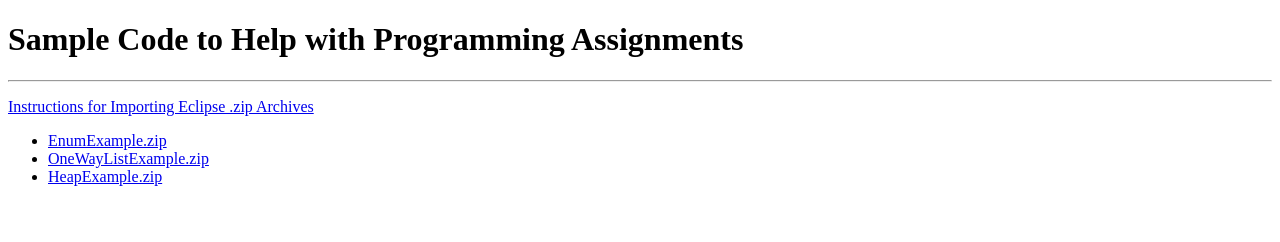
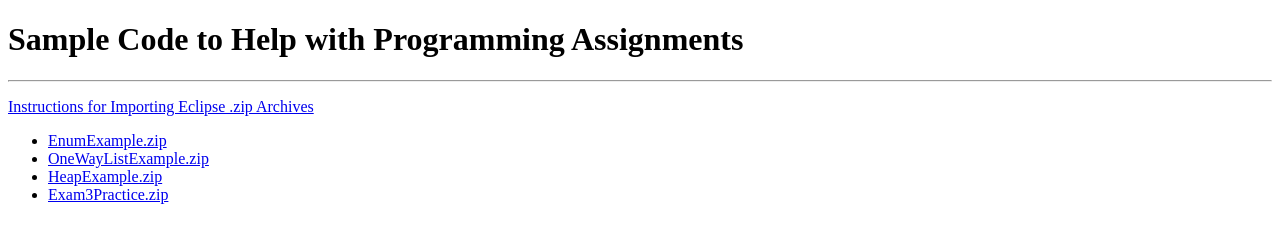
Before and after one commit to drholly77/CSSE230Pages, a plain HTML site: page SampleCode/index.html in a window 1280 px wide. Drawn offline with Linux system fonts and the light colour scheme.

Commit message:
Exam 3 Practice

```diff
--- a/SampleCode/index.html
+++ b/SampleCode/index.html
@@ -13,6 +13,7 @@
   <li><a href="EnumExample.zip">EnumExample.zip</a></li>
   <li><a href="OneWayListExample.zip">OneWayListExample.zip</a></li>
   <li><a href="HeapExample.zip">HeapExample.zip</a></li>
+  <li><a href="Exam3Practice.zip">Exam3Practice.zip</a></li>
 </ul>
 </body>
 </html>
```
Also changed, not shown: 1 other file.
